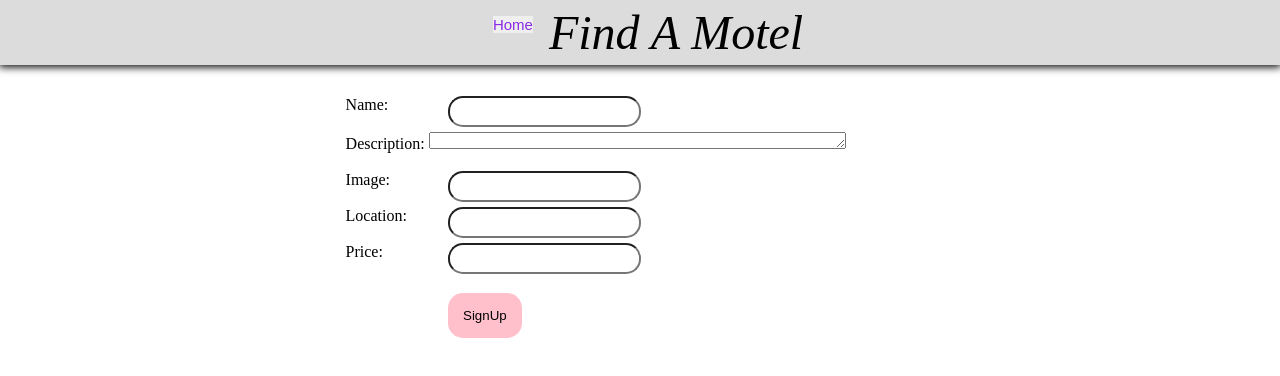
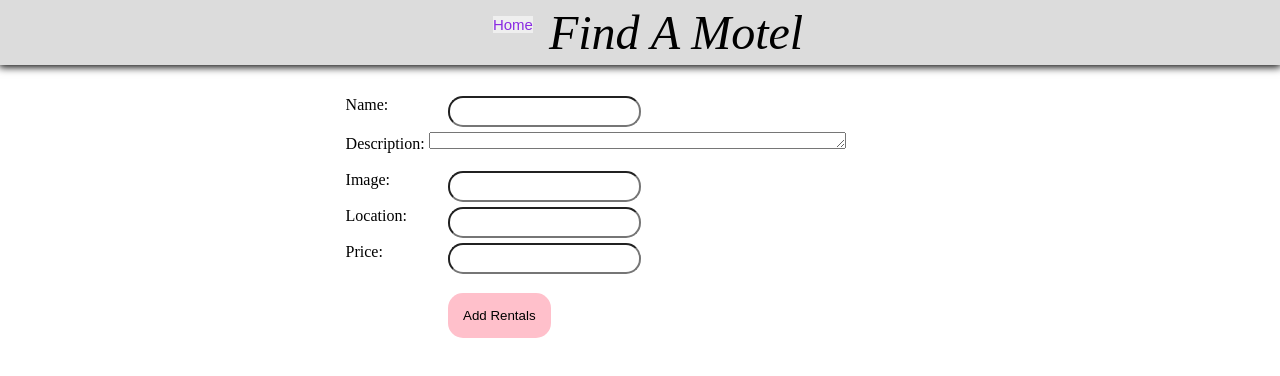
Before and after one commit to KennethAlbert/phase-3-react-frontend, a React (Create React App) app: page /addrentals/1 in a window 1280 px wide. Shown: the top 376 px of the page. Built offline with nearby package versions, Linux system fonts and the light colour scheme; no server answers.

Commit message:
updating icons

```diff
--- a/src/components/AddRentals.js
+++ b/src/components/AddRentals.js
@@ -64,7 +64,7 @@ function AddRentals({handleAdd}) {
     <input type="text" name="location" onChange={onchange}/><br/><br/>
     <label htmlFor="price" value="price" >Price:</label>
     <input type="interger"  name="price" onChange={onchange}/><br/>
-    <input type="submit"  style={{marginTop:"2rem",padding:"15px",border:"none",background:"pink"}}   value="SignUp"/>
+    <input type="submit"  style={{marginTop:"2rem",padding:"15px",border:"none",background:"pink"}}   value="Add Rentals"/>
   </form>
 
   </div>
```
